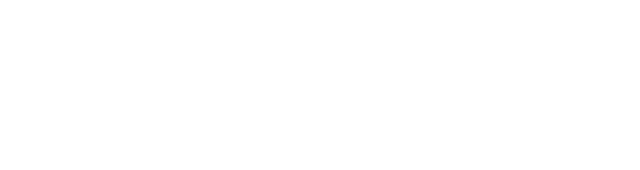
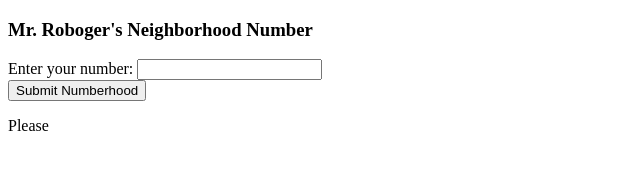
Before and after one commit to Eabdrazakov/MrRobogersNeighborhood, a plain HTML site: page index.html in a window 1280 px wide. Shown: the whole page, without its empty margins (0-640 px from the left). Drawn offline with Linux system fonts and the light colour scheme.

Commit message:
Add form in HTML

```diff
--- a/index.html
+++ b/index.html
@@ -8,6 +8,17 @@
 </head>
 
 <body>
+    <div class="group">
+        <h3>Mr. Roboger's Neighborhood Number</h3>
+        <form>
+            <label>Enter your number:</label>
+            <input id="inputNumber" type="number"><br />
+            <button type="submit">Submit Numberhood</button>
+        </form>
+
+        <p id="error" class="hidden">Please</p>
+        <p id="finalResult"></p>
+    </div>
 
 </body>
 
```
